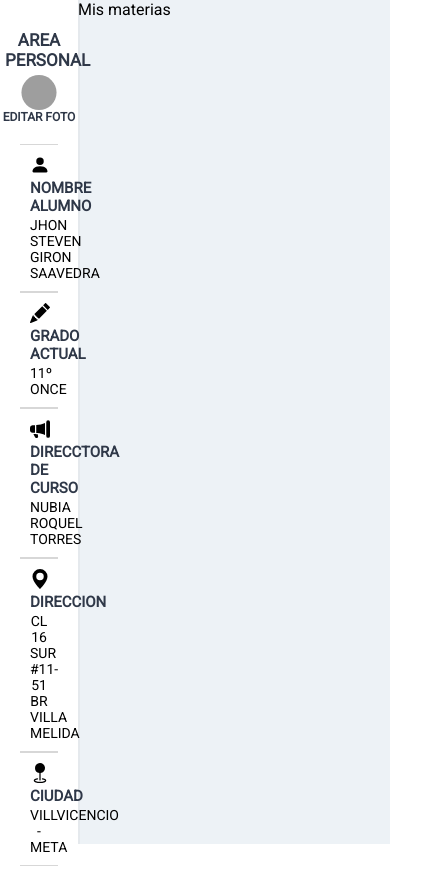
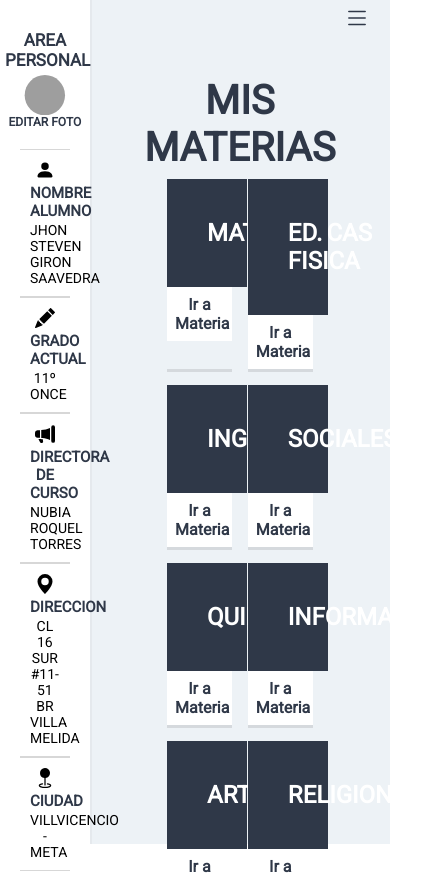
Before and after one commit to jsgsco/soe-sistema-frontend, a React (Create React App) app: page /area-personal in a window 390 px wide. Shown: the top 875 px of the page, 444 px wide, since content can reach past the window. Built offline with nearby package versions, Linux system fonts and the light colour scheme; grey boxes are pictures that could not be loaded.

Commit message:
Area personal terminada sin responsive

```diff
--- /dev/null
+++ b/src/components/Materias/Materia/Materia.js
@@ -0,0 +1,23 @@
+import { Link } from 'react-router-dom'
+import './Materia.sass'
+
+const Materia = (props) => {
+
+    const { materia, url } = props
+
+    return (
+        <div className="materia">
+            <div className="materia-titulo">
+                <p>{materia}</p>
+            </div>
+            <div className="materia-url">
+                <Link
+                    className="materia-url-link"
+                    to={url}
+                >Ir a Materia</Link>
+            </div>
+        </div>
+    )
+}
+
+export default Materia
--- /dev/null
+++ b/src/components/Materias/Materia/Materia.sass
@@ -0,0 +1,21 @@
+.materia
+    width: 30%
+    text-align: center
+    margin: 8px
+    box-shadow: 0px 3px rgba(0,0,0,0.1)
+    &-titulo
+        width: 100%
+        background-color: #2F3848
+        padding: 40px
+        font-size: 24px
+        color: white
+        font-weight: bold
+        text-transform: uppercase
+    &-url
+        width: 100%
+        padding: 8px
+        background-color: white
+        &-link
+            text-decoration: none
+            color: #2F3848
+            font-weight: bold
--- /dev/null
+++ b/src/components/Materias/Materia/index.js
@@ -0,0 +1 @@
+export { default } from './Materia'
--- /dev/null
+++ b/src/components/Materias/Materias.js
@@ -0,0 +1,76 @@
+import Navbar from '../Navbar'
+import Materia from './Materia'
+
+import './Materias.sass'
+
+const Materias = () => {
+
+    const materias = [
+        {
+            materia: 'Matematicas',
+            id: 1,
+            url: '/mis-materias'
+        },
+        {
+            materia: 'ED. Fisica',
+            id: 2,
+            url: '/mis-materias'
+        },
+        {
+            materia: 'Ingles',
+            id: 3,
+            url: '/mis-materias'
+        },
+        {
+            materia: 'Sociales',
+            id: 4,
+            url: '/mis-materias'
+        },
+        {
+            materia: 'Quimica',
+            id: 5,
+            url: '/mis-materias'
+        },
+        {
+            materia: 'Informatica',
+            id: 6,
+            url: '/mis-materias'
+        },
+        {
+            materia: 'Artes',
+            id: 7,
+            url: '/mis-materias'
+        },
+        {
+            materia: 'Religion',
+            id: 8,
+            url: '/mis-materias'
+        },
+        {
+            materia: 'Español',
+            id: 9,
+            url: '/mis-materias'
+        }
+    ]
+
+    return (
+        <div className="materias">
+            <div className="materias_container">
+                <Navbar />
+                <h2 className="materias_container-titulo">Mis Materias</h2>
+                <div className="materias_container-materias">
+                    {
+                        materias.map(materia => (
+                            <Materia
+                                key={materia.id}
+                                {...materia}
+                            />
+                        ))
+                    }
+                </div>
+            </div>
+        </div>
+    )
+}
+
+export default Materias
--- /dev/null
+++ b/src/components/Materias/Materias.sass
@@ -0,0 +1,18 @@
+.materias
+    width: 100%
+    &_container
+        width: 90%
+        margin: auto
+        &-titulo
+            text-transform: uppercase
+            font-weight: 600
+            font-size: 40px
+            color: #2F3848
+            text-align: center
+            margin-top: 15%
+        &-materias
+            width: 80%
+            margin: auto
+            display: flex
+            flex-wrap: wrap
+            justify-content: center
--- /dev/null
+++ b/src/components/Materias/index.js
@@ -0,0 +1 @@
+export { default } from './Materias'
--- a/src/components/Sidebar/Sidebar.js
+++ b/src/components/Sidebar/Sidebar.js
@@ -40,7 +40,7 @@ const Sidebar = () => {
                         size={20}
                     />
                     <div className="area-personal-sidebar-info-nombre-nombre">
-                        <h3 className="area-personal-sidebar-info-nombre-nombre-title">Direcctora de Curso</h3>
+                        <h3 className="area-personal-sidebar-info-nombre-nombre-title">Directora de Curso</h3>
                         <p className="area-personal-sidebar-info-nombre-nombre-alumno">Nubia Roquel Torres</p>
                     </div>
                 </div>
--- a/src/components/Sidebar/Sidebar.sass
+++ b/src/components/Sidebar/Sidebar.sass
@@ -1,5 +1,5 @@
 .area-personal-sidebar
-    width: 20%
+    width: 23%
     background-color: white
     box-shadow: 2px 0px #00000109
     &-title
--- a/src/components/pages/Auth/AreaPersonal/AreaPersonal.js
+++ b/src/components/pages/Auth/AreaPersonal/AreaPersonal.js
@@ -1,3 +1,4 @@
+import Materias from '../../../Materias'
 import Sidebar from '../../../Sidebar'
 import './AreaPersonal.sass'
 
@@ -5,7 +6,7 @@ const AreaPersonal = () => {
     return (
         <div className="area-personal">
             <Sidebar />
-            <div>Mis materias</div>
+            <Materias />
         </div>
     )
 }
```
